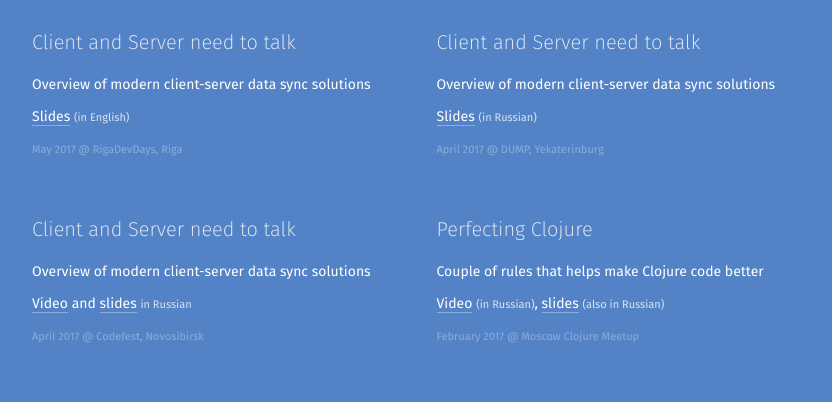
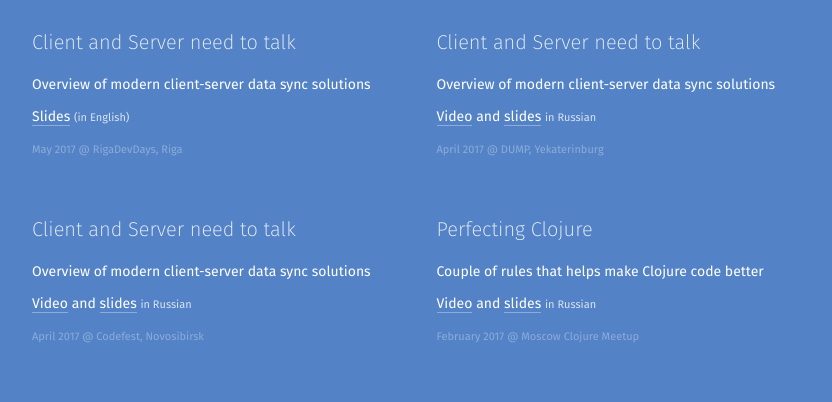
Before and after one commit to tonsky/tonsky.github.io, a Jekyll site: the page built from talks/index.html, in a window 1280 px wide and 900 px high. Shown: the part 244-646 px from the top of the window, without its empty margins (205-1037 px from the left). Built offline with Jekyll 4.4.1, drawn with Linux system fonts in a browser that asks for light colours.

Commit message:
Dump 2017 talk video

```diff
--- a/talks/index.html
+++ b/talks/index.html
@@ -22,7 +22,7 @@
 <div class=event>
     <h1>Client and Server need to talk<span class="lang lang_ru"></span></h1>
     <p>Overview of modern client-server data sync solutions
-    <p class=links><a href="http://s.tonsky.me/conferences/2017.04%20Dump.pdf">Slides</a> <span class=lang>(in Russian)</span>
+    <p class=links><a href="https://www.youtube.com/watch?v=m-siXL-mbbE">Video</a> and <a href="http://s.tonsky.me/conferences/2017.04%20Dump.pdf">slides</a> <span class=lang>in Russian</span>
     <p class=where>April 2017 <span class=at>@</span>&nbsp;DUMP, Yekaterinburg</a>
 </div>
 
@@ -36,7 +36,7 @@
 <div class=event>
     <h1>Perfecting Clojure<span class="lang lang_ru"></span></h1>
     <p>Couple of rules that helps make Clojure code better
-    <p class=links><a href="https://www.youtube.com/watch?v=oeA7k4XYJGs">Video</a> <span class=lang>(in Russian)</span>, <a href="http://s.tonsky.me/conferences/2017.02%20Moscow%20Clojure%20Meetup.pdf">slides</a> <span class=lang>(also in Russian)</span>
+    <p class=links><a href="https://www.youtube.com/watch?v=oeA7k4XYJGs">Video</a> and <a href="http://s.tonsky.me/conferences/2017.02%20Moscow%20Clojure%20Meetup.pdf">slides</a> <span class=lang>in Russian</span>
     <p class=where>February 2017 <span class=at>@</span>&nbsp;Moscow Clojure Meetup</a>
 </div>
 
```
